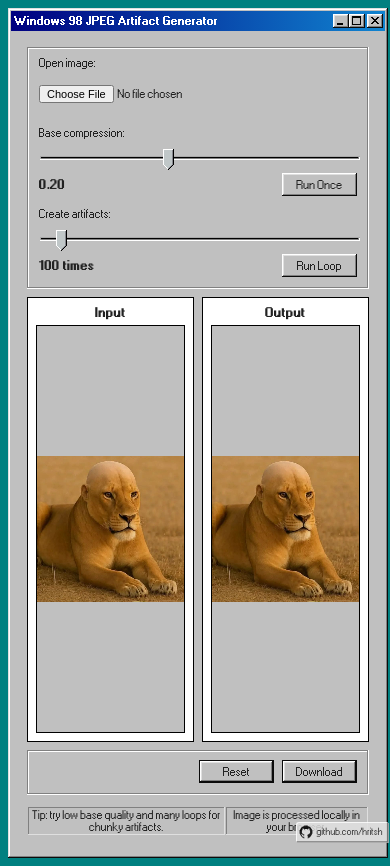
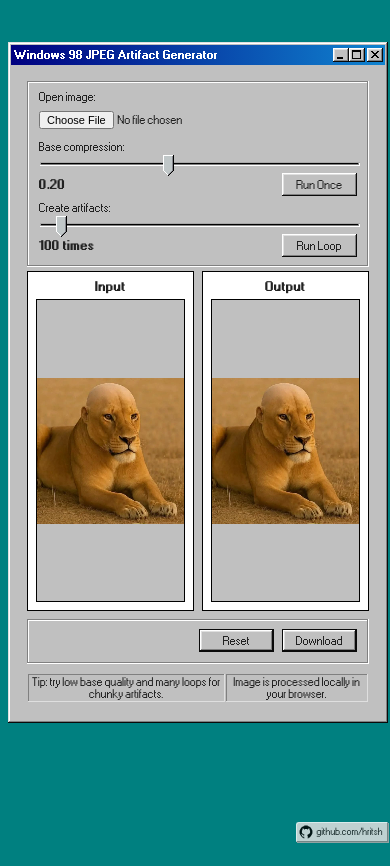
Before and after one commit to hritsh/jpeg98, a Svelte app: page / in a window 390 px wide. After the commit the page ends 844 px from the top, so only its background shows below. Built offline with nearby package versions, Linux system fonts and the light colour scheme.

Commit message:
Fix Mobile UI Elements Overlap

```diff
--- a/src/App.svelte
+++ b/src/App.svelte
@@ -230,6 +230,7 @@
           <p class="status-bar-field">Image is processed locally in your browser.</p>
         </div>
       </div>
+    </div>
     <a
       class="watermark"
       href="https://github.com/hritsh"
@@ -244,4 +245,3 @@
     </a>
   </div>
 </div>
-</div>
--- a/src/app.css
+++ b/src/app.css
@@ -23,9 +23,9 @@ body {
   width: 100% !important;
   max-width: 100vw;
   height: auto !important;
-  min-height: 100vh;
+  min-height: 80vh;
   resize: none !important;
-  margin: 0;
+  margin: 5vh 0 10vh 0;
   overflow: visible !important;
 }
 
@@ -60,25 +60,31 @@ body {
 
   .control-grid {
     grid-template-columns: 1fr;
-    gap: 12px;
+    gap: 6px;
     text-align: left;
+    margin-bottom: 4px;
+  }
+
+  .controls {
+    margin-bottom: 4px;
+    padding-bottom: 4px;
   }
 
   .control-group {
     justify-content: flex-start;
     flex-wrap: wrap;
-    gap: 12px;
+    gap: 10px;
   }
 
   label {
     text-align: left;
     font-weight: bold;
-    margin-bottom: 4px;
+    margin-bottom: 2px;
   }
 
   .images {
     grid-template-columns: 1fr;
-    gap: 12px;
+    gap: 8px;
   }
 
   .value {
@@ -89,6 +95,8 @@ body {
   .bottom-controls {
     justify-content: center;
     flex-wrap: wrap;
+    margin-top: 4px;
+    margin-bottom: 4px;
   }
 
   .status-bar {
@@ -96,7 +104,7 @@ body {
   }
 
   .status-bar .status-bar-field {
-    margin: 4px 0;
+    margin: 2px 0;
     font-size: 0.9em;
   }
 }
@@ -177,7 +185,7 @@ label {
   position: fixed;
   right: 10px;
   bottom: 8px;
-  z-index: 100;
+  z-index: 10;
   display: flex;
   align-items: center;
   gap: 4px;
@@ -195,6 +203,7 @@ label {
   font-family: "Pixelated MS Sans Serif", "MS Sans Serif", Arial, sans-serif;
   pointer-events: auto;
   transition: opacity 0.2s;
+  /* Make sure it's always above the background, but below dialogs */
 }
 
 .watermark:hover {
@@ -218,5 +227,6 @@ label {
     right: 2px;
     bottom: 2px;
     padding: 2px 4px 2px 2px;
+    z-index: 100;
   }
 }
```
Lines whose indentation alone changed are shown as unchanged.
